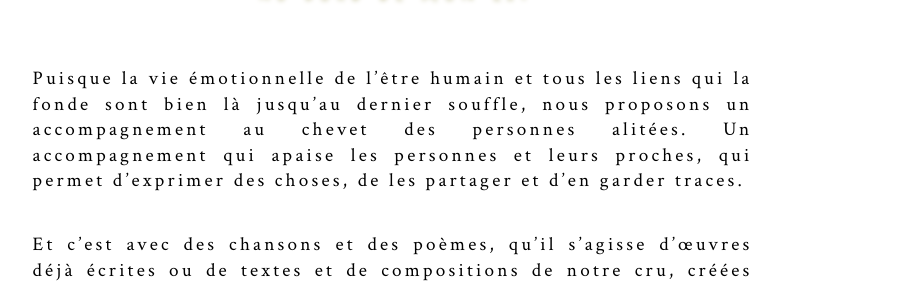
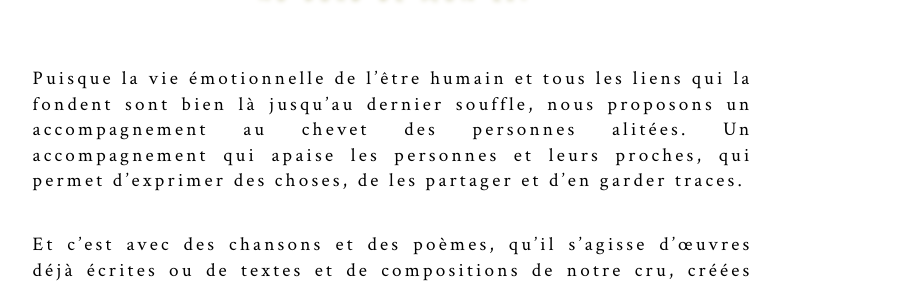
Before and after one commit to leshnik/revertouthaut, a Jekyll site: the page built from soins-palliatifs.md, in a window 1280 px wide and 900 px high. Shown: the part 427-713 px from the top of the window, without its empty margins (224-1124 px from the left). Built offline with Jekyll 4.4.1, drawn with Linux system fonts in a browser that asks for light colours.

Commit message:
faute ortho soins pallia au-bord lit

```diff
--- a/soins-palliatifs.md
+++ b/soins-palliatifs.md
@@ -6,7 +6,7 @@ summary:
 <h1>Soins Palliatifs</h1>
 
 <h2>Au bord de mon lit</h2>
-<p class="intro-text">Puisque la vie émotionnelle de l’être humain et tous les liens qui la fonde sont bien là jusqu’au dernier souffle, nous proposons un accompagnement au chevet des personnes alitées. Un accompagnement qui apaise les personnes et leurs proches, qui permet d’exprimer des choses, de les partager et d’en garder traces.</p>
+<p class="intro-text">Puisque la vie émotionnelle de l’être humain et tous les liens qui la fondent sont bien là jusqu’au dernier souffle, nous proposons un accompagnement au chevet des personnes alitées. Un accompagnement qui apaise les personnes et leurs proches, qui permet d’exprimer des choses, de les partager et d’en garder traces.</p>
 
 <p class="intro-text">Et c’est avec des chansons et des poèmes, qu’il s’agisse d’œuvres déjà écrites ou de textes et de compositions de notre cru, créées pour les personnes que nous accompagnons, que nous avons pensé ces moments intimes, particuliers. Par une présence, par le chant, par la voix humaine, par l’instrument, par les mots rimés, rythmés et imagés, cette proposition peut permettre, pendant un moment,  aux personnes alitées de vivre pleinement et d’être dans l’échange jusqu’au bout.</p>
 
```
Also changed, not shown: au-bord-de-mon-lit.md (+1 -1 lines).
